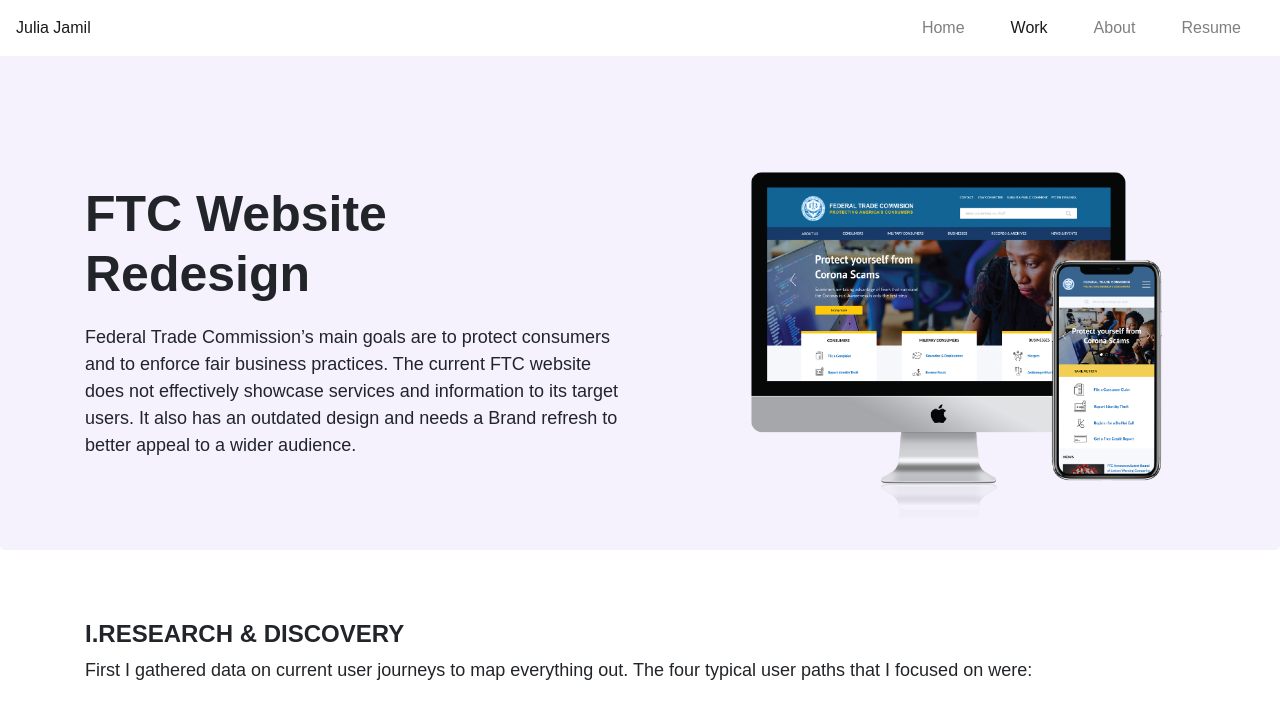
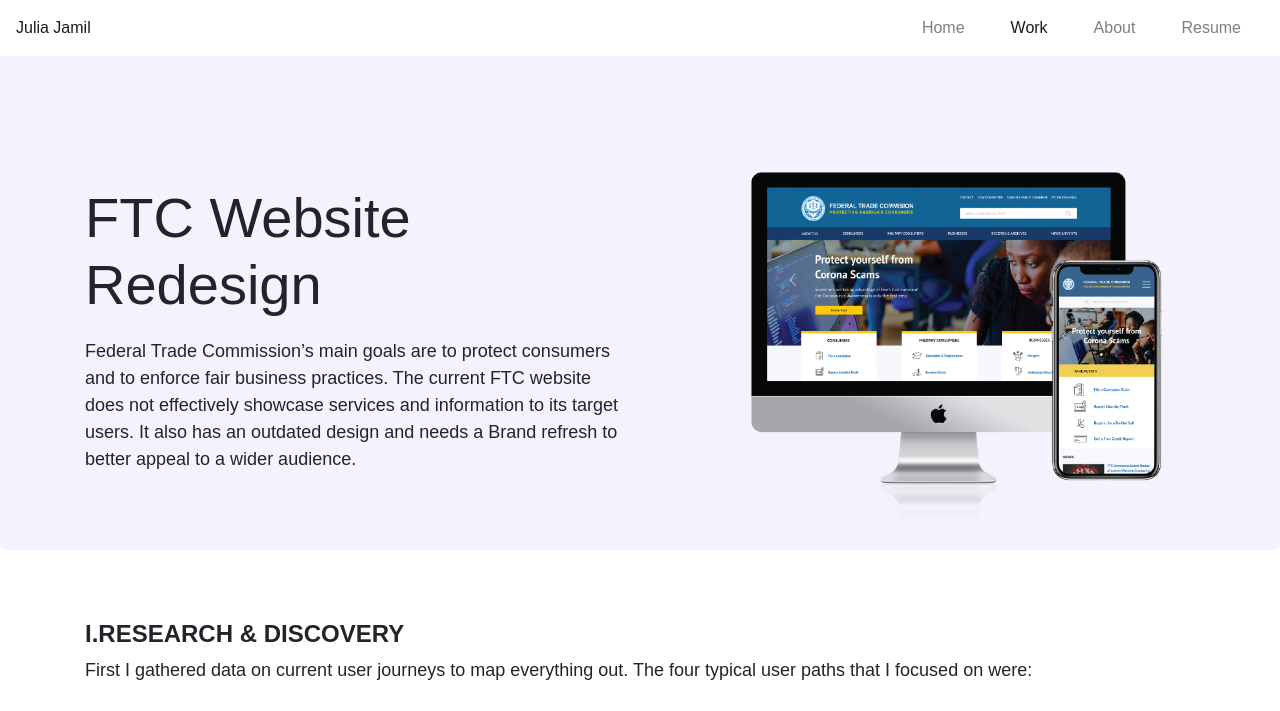
Before and after one commit to julz1987/UX_UI_HW_20, a plain HTML site: page index.html in a window 1280 px wide. Shown: the top 711 px of the page. Drawn offline with nearby package versions, Linux system fonts and the light colour scheme; a web font is replaced by a local one.

Commit message:
Update style.css

```diff
--- a/style.css
+++ b/style.css
@@ -6,6 +6,12 @@
     background-color: white !important;
     background-size: cover;
     z-index: 10;
+  }
+
+  .jumbotron h1.display-4 {
+    font-size: 3.5rem;
+    font-weight: 300;
+    line-height: 1.2;
   }
 
   .navbar-nav {
```
